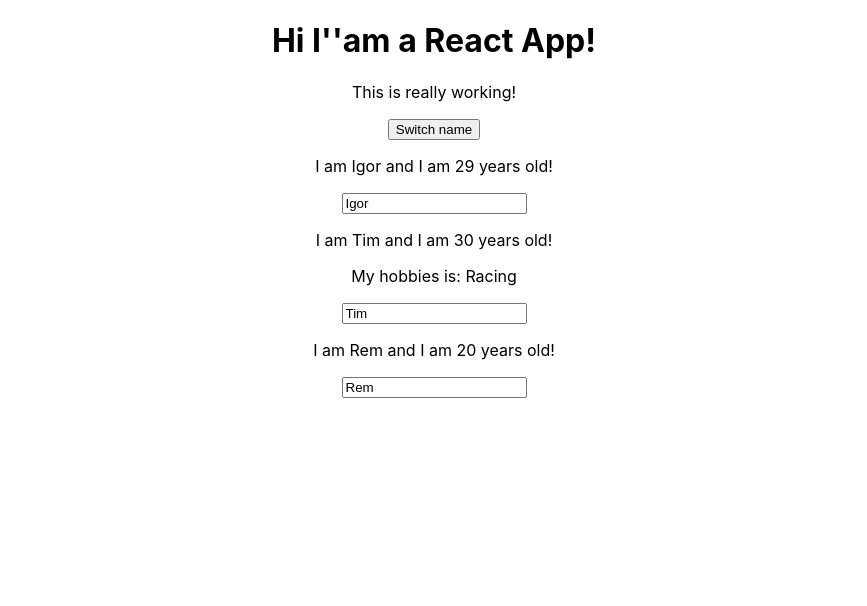
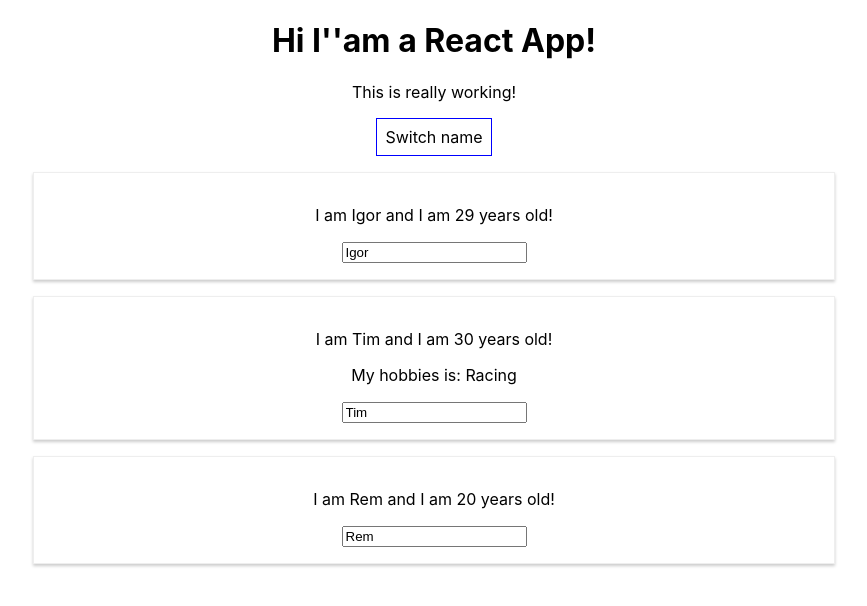
Before and after one commit to danilovIgor773/react-complete-guide, a React (Create React App) app: page / in a window 1280 px wide. Shown: the top 606 px of the page, without its empty margins (206-1073 px from the left). Built offline with nearby package versions, Linux system fonts and the light colour scheme.

Commit message:
Added styles in different ways, using import feature and inline styles

```diff
--- a/src/App.js
+++ b/src/App.js
@@ -1,6 +1,87 @@
 import React, { Component } from "react";
 import "./App.css";
 import Person from "./Person/Person";
+
+class App extends Component {
+  state = {
+    persons: [
+      { name: "Igor", age: "29" },
+      { name: "Tim", age: "30" },
+      { name: "Rem", age: "20" }
+    ],
+    otherState: "some other value"
+  };
+
+  switchNameHandler = newName => {
+    //console.log("Was clicked!");
+    //IT IS NOT ALLOWED!!! this.state.persons[0].name = "Danny";
+    this.setState({
+      persons: [
+        { name: newName, age: "40" },
+        { name: "Fatma", age: "32" },
+        { name: "Feruza", age: "23" }
+      ],
+      otherState: "some other value"
+    });
+  };
+
+  nameChangedhandler = event => {
+    this.setState({
+      persons: [
+        { name: "Gosha", age: "40" },
+        { name: event.target.value, age: "32" },
+        { name: "Feruza", age: "23" }
+      ],
+      otherState: "some other value"
+    });
+  };
+
+  // test = () => {
+  //   console.log(this);
+  // };
+
+  render() {
+    const styleButton = {
+      backgroundColor: "white",
+      font: "inherit",
+      border: "1px solid blue",
+      padding: "8px",
+      cursor: "pointer"
+    };
+
+    return (
+      <div className="App">
+        <h1>Hi I''am a React App!</h1>
+        <p>This is really working!</p>
+        <button
+          style={styleButton}
+          onClick={this.switchNameHandler.bind(this, "Farruh")}
+        >
+          Switch name
+        </button>
+
+        <Person
+          name={this.state.persons[0].name}
+          age={this.state.persons[0].age}
+        />
+        <Person
+          name={this.state.persons[1].name}
+          age={this.state.persons[1].age}
+          click={this.switchNameHandler.bind(this, "Danny_The_Mage!")}
+          changed={this.nameChangedhandler}
+        >
+          My hobbies is: Racing
+        </Person>
+        <Person
+          name={this.state.persons[2].name}
+          age={this.state.persons[2].age}
+        />
+      </div>
+    );
+  }
+}
+
+export default App;
 
 // const App = props => {
 //   const [personsState, setPersonsState] = useState({
@@ -46,73 +127,3 @@ import Person from "./Person/Person";
 //     </div>
 //   );
 // };
-
-class App extends Component {
-  state = {
-    persons: [
-      { name: "Igor", age: "29" },
-      { name: "Tim", age: "30" },
-      { name: "Rem", age: "20" }
-    ],
-    otherState: "some other value"
-  };
-
-  switchNameHandler = newName => {
-    //console.log("Was clicked!");
-    //IT IS NOT ALLOWED!!! this.state.persons[0].name = "Danny";
-    this.setState({
-      persons: [
-        { name: newName, age: "40" },
-        { name: "Fatma", age: "32" },
-        { name: "Feruza", age: "23" }
-      ],
-      otherState: "some other value"
-    });
-  };
-
-  nameChangedhandler = event => {
-    this.setState({
-      persons: [
-        { name: "Gosha", age: "40" },
-        { name: event.target.value, age: "32" },
-        { name: "Feruza", age: "23" }
-      ],
-      otherState: "some other value"
-    });
-  };
-
-  // test = () => {
-  //   console.log(this);
-  // };
-
-  render() {
-    return (
-      <div className="App">
-        <h1>Hi I''am a React App!</h1>
-        <p>This is really working!</p>
-        <button onClick={this.switchNameHandler.bind(this, "Farruh")}>
-          Switch name
-        </button>
-
-        <Person
-          name={this.state.persons[0].name}
-          age={this.state.persons[0].age}
-        />
-        <Person
-          name={this.state.persons[1].name}
-          age={this.state.persons[1].age}
-          click={this.switchNameHandler.bind(this, "Danny_The_Mage!")}
-          changed={this.nameChangedhandler}
-        >
-          My hobbies is: Racing
-        </Person>
-        <Person
-          name={this.state.persons[2].name}
-          age={this.state.persons[2].age}
-        />
-      </div>
-    );
-  }
-}
-
-export default App;
--- /dev/null
+++ b/src/Person/Person.css
@@ -0,0 +1,8 @@
+.Person {
+  width: 60%;
+  margin: 16px auto;
+  border: 1px solid #eee;
+  box-shadow: 0 2px 3px #ccc;
+  padding: 16px;
+  text-align: center;
+}
--- a/src/Person/Person.js
+++ b/src/Person/Person.js
@@ -1,8 +1,9 @@
 import React from "react";
+import "./Person.css";
 
 const person = props => {
   return (
-    <div>
+    <div className="Person">
       <p onClick={props.click}>
         I am {props.name} and I am {props.age} years old!
       </p>
```
